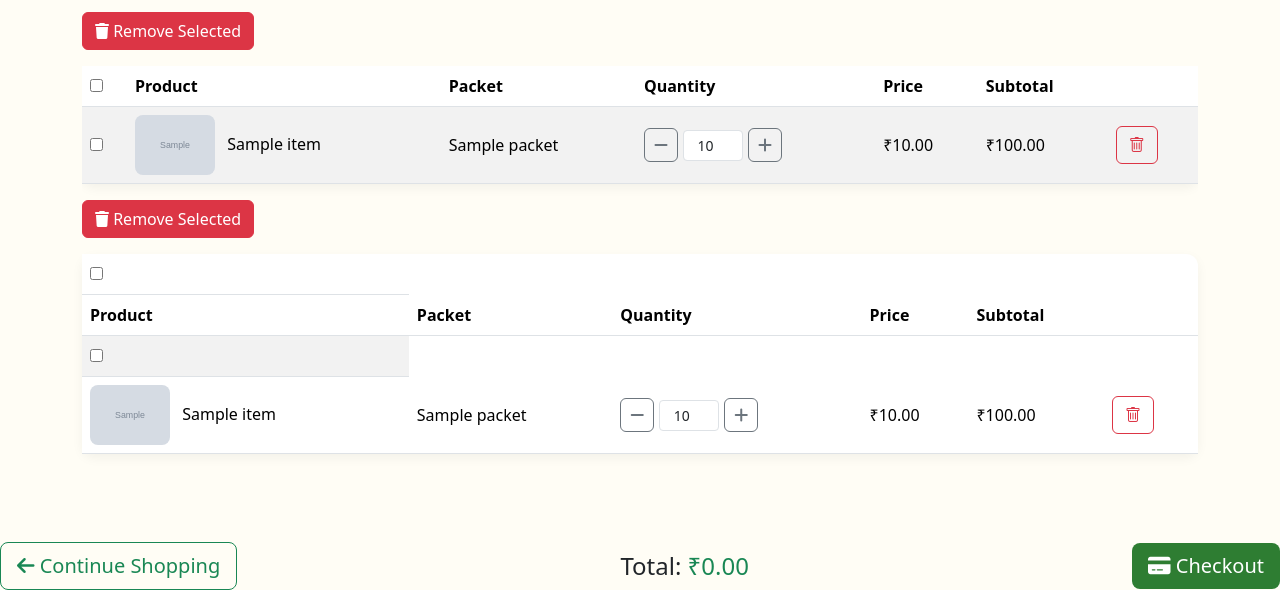
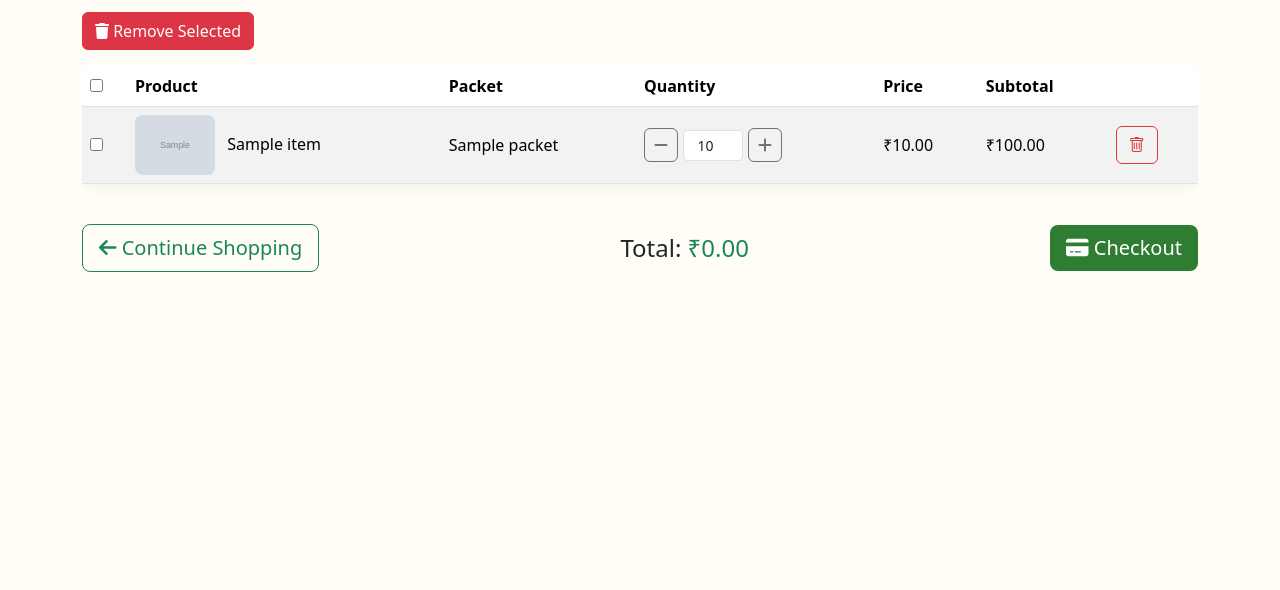
Before and after one commit to bergadminspices/berg-spices, a Flask app: template templates/cart.html in a window 1280 px wide. Shown: the part 224-814 px from the top of the page. After the commit the page ends 496 px from the top, so only its background shows below. Run offline with Flask 3, Linux system fonts and the light colour scheme; the template is opened without the code that fills it: most values are stand-ins (such as "Sample title", 1, 10 or a date in 2020); grey boxes marked "Sample" are stand-in pictures; parts of the project's set-up code (start-up, migrations or seed data) failed here and were passed over; some libraries are stand-ins or nearby versions.

Commit message:
Update cart.html

```diff
--- a/templates/cart.html
+++ b/templates/cart.html
@@ -119,76 +119,6 @@
 {% endfor %}
 </tbody>
 
-</table>
-</div>
-
-<table class="table table-striped align-middle cart-table">
-<thead>
-<th>
-  <input type="checkbox" id="select-all">
-</th>
-<button id="delete-selected" class="btn btn-danger mb-3">
-  <i class="fas fa-trash"></i> Remove Selected
-</button>
-
-<tr>
-  <th>Product</th>
-  <th>Packet</th>
-  <th>Quantity</th>
-  <th>Price</th>
-  <th>Subtotal</th>
-  <th></th>
-</tr>
-</thead>
-
-<tbody>
-{% for item in cart %}
-<td>
-  <input type="checkbox" class="select-item">
-</td>
-<tr data-id="{{ item.product_id }}" data-packet="{{ item.packet }}">
-  <td>
-    {% if item.image.startswith('http') %}
-      <img src="{{ item.image }}" class="cart-img">
-    {% else %}
-      <img src="{{ url_for('static', filename=item.image) }}" class="cart-img">
-    {% endif %}
-    <span class="ms-2">{{ item.name }}</span>
-  </td>
-
-  <td>{{ item.packet }}</td>
-
-  <td>
-    <div class="quantity-controls">
-      <button class="btn btn-outline-secondary decrease">
-        <span class="btn-text"><i class="fas fa-minus"></i></span>
-        <span class="spinner-border spinner-border-sm d-none"></span>
-      </button>
-
-      <input type="number"
-             class="form-control form-control-sm quantity-input"
-             value="{{ item.quantity }}"
-             min="1">
-
-      <button class="btn btn-outline-secondary increase">
-        <span class="btn-text"><i class="fas fa-plus"></i></span>
-        <span class="spinner-border spinner-border-sm d-none"></span>
-      </button>
-    </div>
-  </td>
-
-  <td>₹{{ "%.2f"|format(item.price) }}</td>
-  <td class="subtotal">₹{{ "%.2f"|format(item.price * item.quantity) }}</td>
-
-  <td>
-    <button class="btn btn-outline-danger remove-item">
-      <i class="bi bi-trash"></i>
-      <span class="spinner-border spinner-border-sm d-none"></span>
-    </button>
-  </td>
-</tr>
-{% endfor %}
-</tbody>
 </table>
 </div>
 
```
